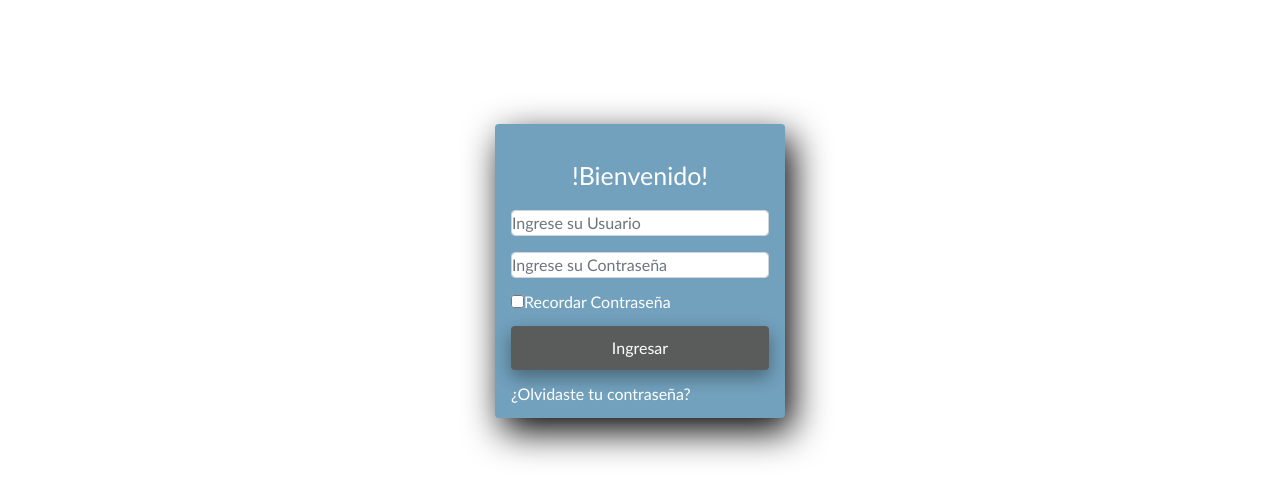
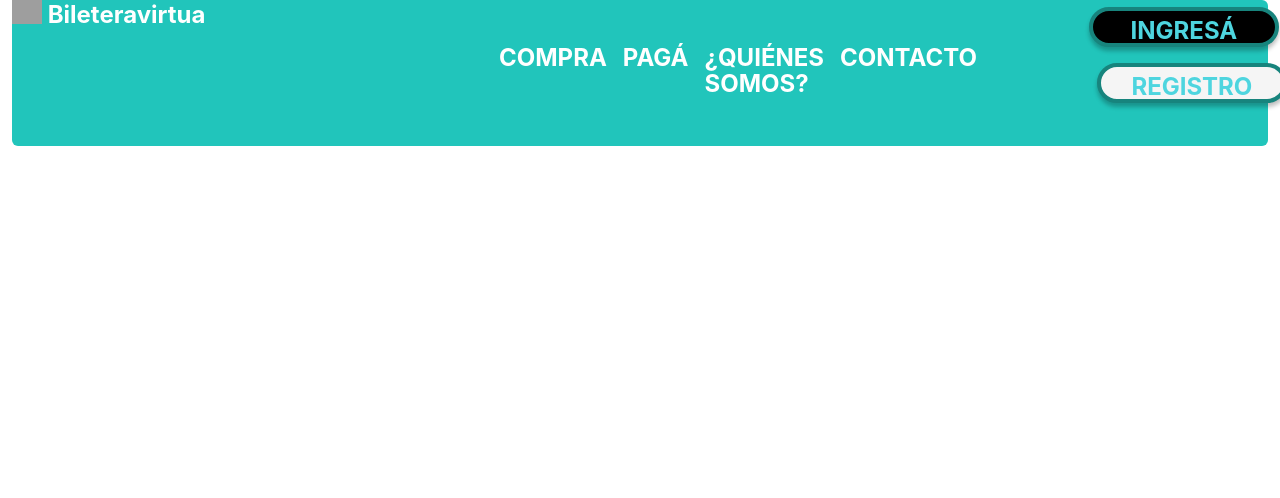
Before and after one commit to FsCatamarca2021-2/grupo-4-grupo4catamarca, an Angular app: page / in a window 1280 px wide. Shown: the top 498 px of the page. Built offline with nearby package versions, Linux system fonts and the light colour scheme; grey boxes are pictures that could not be loaded.

Commit message:
mod. de barra de navegacion 1

```diff
--- a/src/app/app.component.html
+++ b/src/app/app.component.html
@@ -1,7 +1,7 @@
-<!--<app-header></app-header>-->
+<app-header></app-header>
 <br>
 <!---<app-inicio></app-inicio>-->
 <div>
- <app-entrada></app-entrada>
+ <!--<app-entrada></app-entrada>-->
  <!--<app-registro></app-registro>-->
 </div>
--- a/src/app/forms/entrada/entrada.component.html
+++ b/src/app/forms/entrada/entrada.component.html
@@ -9,12 +9,7 @@
       </div>
       <br>
       <input style="opacity:1; " type="checkbox" name="terminos"><p style="display: inline;">Recordar Contraseña  </p>
-     <!-- <div class="form-group form-check">
-        <label class="form-check-label">
-          <input class="form-check-input" type="checkbox" name="remember"> Recordar Contraseña
-        </label>
-      </div>-->
-      <button type="submit" class="btn btn-primary">Ingresar</button>
+          <button type="submit" class="btn btn-primary">Ingresar</button>
       <p> <a href="#"> ¿Olvidaste tu contraseña? </a> </p>
     </form>
   </div>
--- a/src/app/shared/header/header.component.css
+++ b/src/app/shared/header/header.component.css
@@ -1,14 +1,17 @@
 .rectangle1 {
-     width: 1512px;
+     width: 100%;
     height: 146px;
     left: 0px;
     top: -8px;
    background: #21C5BB;
-    border: 1px solid #000000;
+    border-radius: 6px;
     box-sizing: border-box;
     font-family:-apple-system, BlinkMacSystemFont, 'Segoe UI', Roboto, Oxygen, Ubuntu, Cantarell, 'Open Sans', 'Helvetica Neue', sans-serif;
 }
 
+.botones{
+    font-size: 16px;
+}
 
 a{  font-style: normal;
     font-weight: bold;
--- a/src/app/shared/header/header.component.html
+++ b/src/app/shared/header/header.component.html
@@ -1,34 +1,35 @@
 <div class="container-fluid">
+<div class="row">
   <div class="col-md-12">
    <div class="rectangle1">
-     <nav class="navbar navbar-expand-lg">
-       <div class="container-fluid">
+
          <a class="navbar-brand" href="#">
            <img src="../assets/img/Logo.jpg" alt="" width="30" height="24" class="d-inline-block align-text-top">
            Bileteravirtua
           </a>
-        </div>
-      </nav>
+
       <nav class="navbar navbar-expand-lg ">
         <div class="container-fluid">
          <p class="navbar-brand" ></p>
          <button class="navbar-toggler" type="button" data-bs-toggle="collapse" data-bs-target="#navbarNavAltMarkup" aria-controls="navbarNavAltMarkup" aria-expanded="false" aria-label="Toggle navigation">
          <span class="navbar-toggler-icon"></span>
          </button>
-          <div class="collapse navbar-collapse" id="navbarNavAltMarkup">
-           <div class="navbar-nav">
-            <a  class="nav-link active"  aria-current="page" href="#" style= width:109px;height:26px;left:590px;top:94px>COMPRA </a>
-            <a class="nav-link active "   href="#"  >PAGÁ </a>
+          <div class="collapse navbar-collapse" id="navbarNavAltMarkup" style="margin-left: 439px;">
+           <div class="navbar-nav" >
+            <a  class="nav-link active"  aria-current="page" href="#" >COMPRA </a>
+            <a class="nav-link active"   href="#"  >PAGÁ </a>
             <a class="nav-link " href="#">¿QUIÉNES SOMOS?</a>
-            <a class="nav-link disabled">CONTACTO</a>
+            <a class="nav-link" href="#">CONTACTO</a>
+
            </div>
           </div>
           <div class="col-md-3 text-end" style="margin-top: 0%;" >
-            <button type="button" class="btn btn-outline-primary me-2"  style="margin: left 50px; ;background-color: black;  width:212px; height:57px; left:calc(50% - 212px/2 + 622px); top:8px;"><font style="vertical-align: inherit;">INGRESÁ</font></button>
-           <button type="button" class="btn btn-primary" style=" margin-left: auto   ;width:212px; height:57px; left: 1272px; top: 70px;"><font style="vertical-align: inherit;">REGISTRO</font></button>
+            <button type="button" class="btn btn-outline-primary me-2"  style="margin-top: -52px; ;background-color: black;  width:190px; height:40px; left:calc(50% - 212px/2 + 622px);"><font style="vertical-align: inherit;">INGRESÁ</font></button>
+           <button type="button" class="btn btn-primary" style=" margin-top: -5; width:190px; height:40px; left: 1272px;"><font style="vertical-align: inherit;">REGISTRO</font></button>
           </div>
         </div>
       </nav>
     </div>
+   </div>
   </div>
 <div>
```
